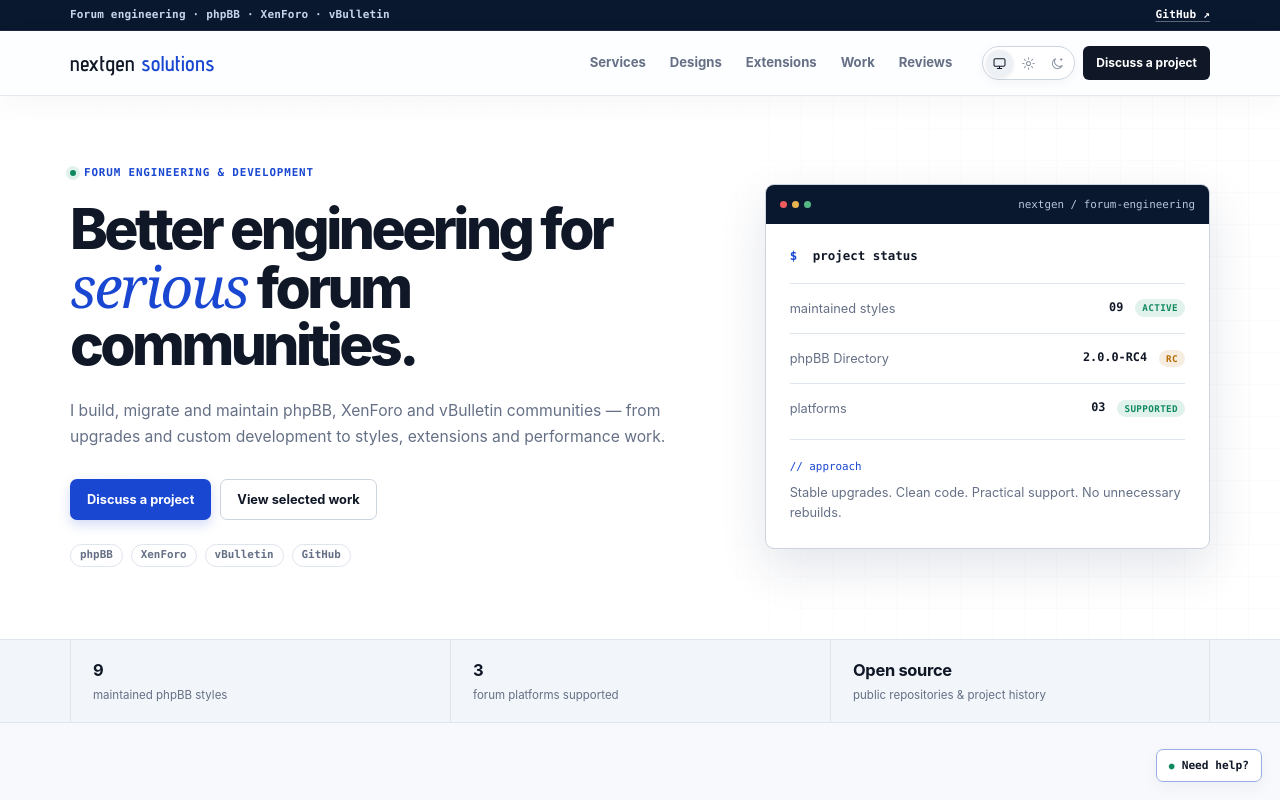
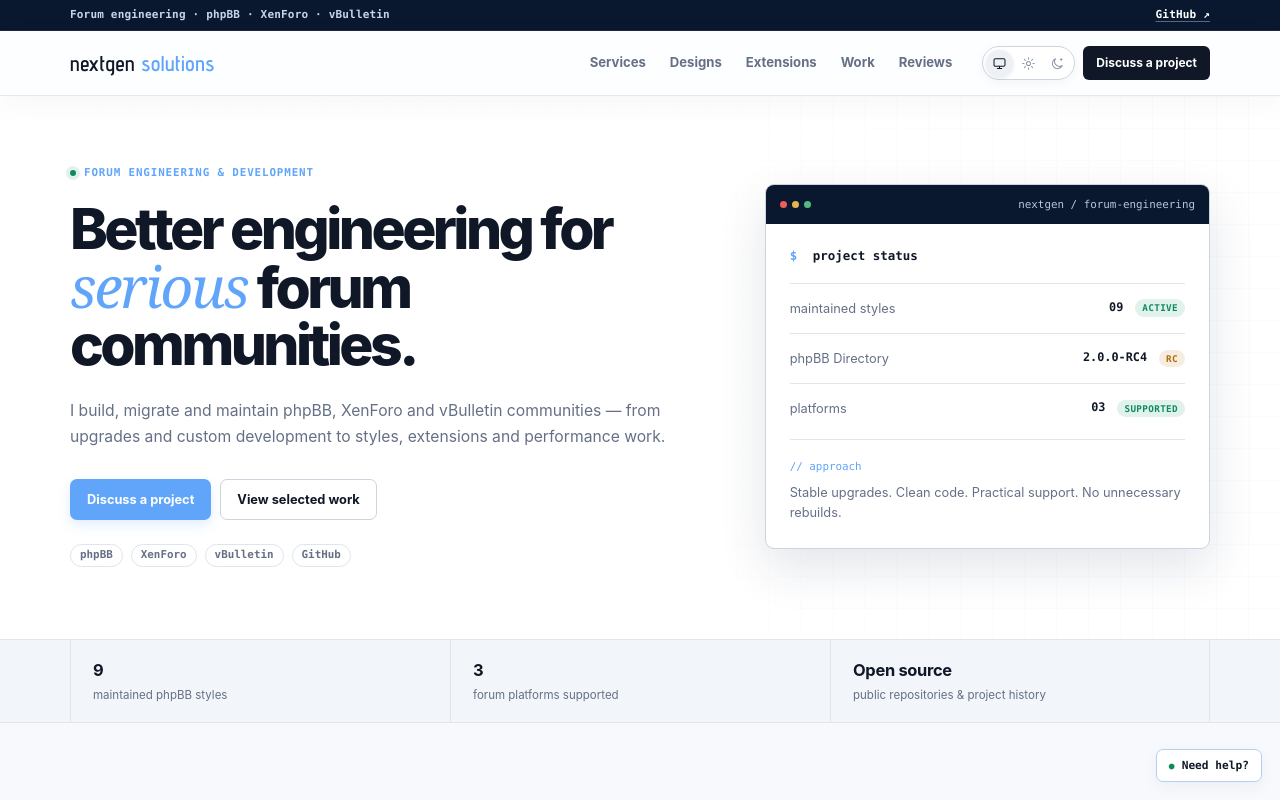
Before and after one commit to melvingb/nextgen-site, a Next.js app: page / in a window 1280 px wide. Shown: the top 800 px of the page. Built offline with nearby package versions, Linux system fonts and the light colour scheme.

Commit message:
style: use #60a5fa as light theme accent

```diff
--- a/app/globals.css
+++ b/app/globals.css
@@ -8,9 +8,9 @@
   --faint:#8d97a8;
   --line:#dfe5ed;
   --line-strong:#cbd4df;
-  --primary:#1947d1;
-  --primary-strong:#1238a7;
-  --primary-soft:#eef3ff;
+  --primary:#60a5fa;
+  --primary-strong:#3b82f6;
+  --primary-soft:#eff6ff;
   --navy:#09172f;
   --navy-2:#0d2250;
   --success:#0f8a5f;
```
